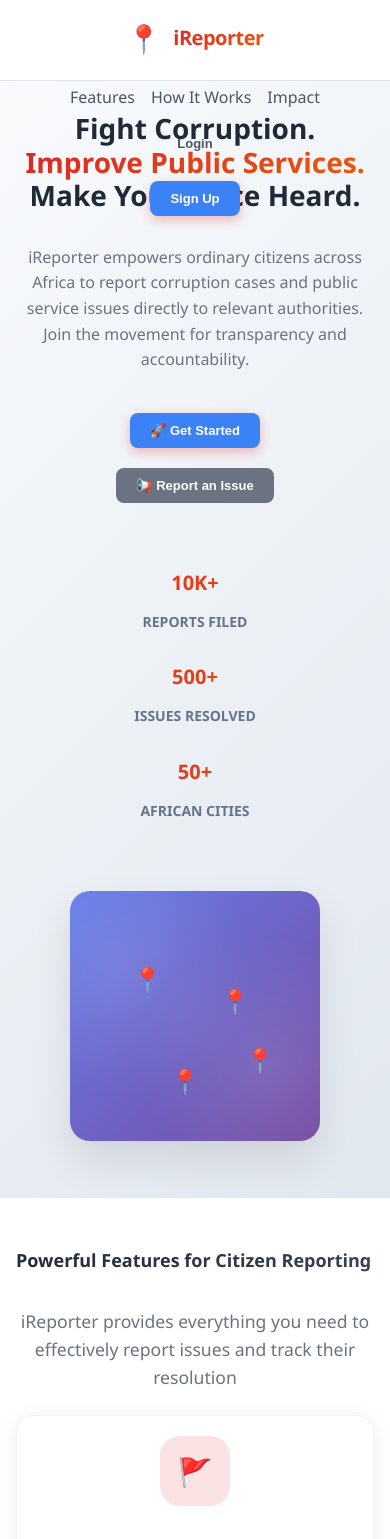
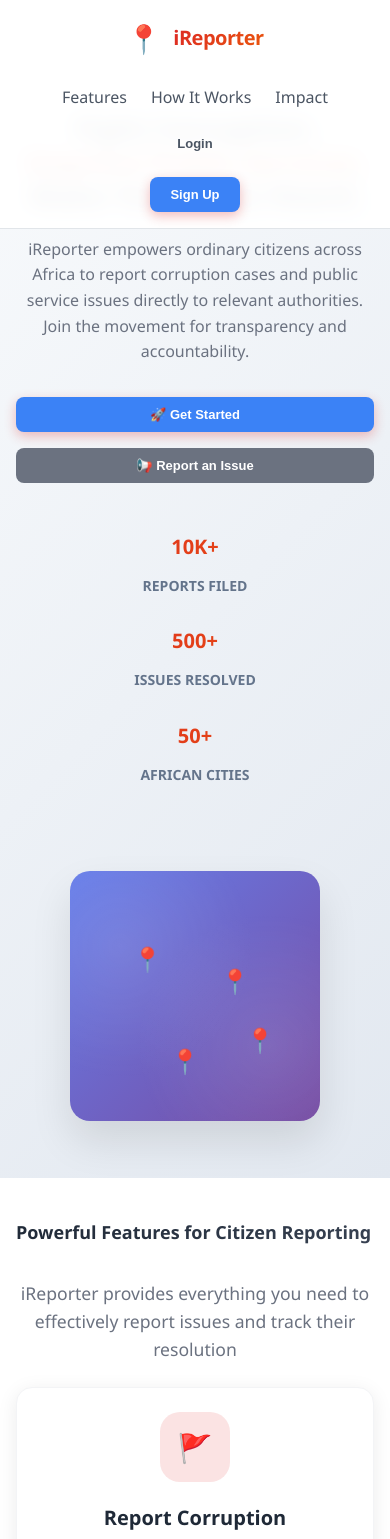
Before and after one commit to mabivan/ireporterapp, a React (Create React App) app: page / in a window 390 px wide. Shown: the top 1539 px of the page. Built offline with nearby package versions, Linux system fonts and the light colour scheme.

Commit message:
completionId: cgen-f98fb987bae342cabdd41f10cfff11d7
cgen-f98fb987bae342cabdd41f10cfff11d7

```diff
--- a/src/components/FeaturesSection/FeaturesSection.css
+++ b/src/components/FeaturesSection/FeaturesSection.css
@@ -108,15 +108,47 @@
 /* Responsive Design */
 @media (max-width: 768px) {
   .features-section {
-    padding: 3rem 0;
+    padding: 3.5rem 0;
+  }
+
+  .section-header {
+    margin-bottom: 2.5rem;
   }
 
   .section-title {
     font-size: 2rem;
+    margin-bottom: 1rem;
   }
 
   .section-subtitle {
     font-size: 1.1rem;
+  }
+
+  .features-grid {
+    grid-template-columns: 1fr;
+    gap: 2rem;
+  }
+
+  .feature-card {
+    padding: 1.75rem;
+  }
+
+  .feature-icon {
+    width: 70px;
+    height: 70px;
+    font-size: 1.75rem;
+    margin-bottom: 1.25rem;
+  }
+
+  .features-cta {
+    padding: 2.5rem 1.75rem;
+    margin-top: 0;
+  }
+}
+
+@media (max-width: 480px) {
+  .features-section {
+    padding: 2.5rem 0;
   }
 
   .features-grid {
@@ -128,24 +160,8 @@
     padding: 1.5rem;
   }
 
-  .feature-icon {
-    width: 70px;
-    height: 70px;
-    font-size: 1.75rem;
-  }
-}
-
-@media (max-width: 480px) {
-  .features-grid {
-    grid-template-columns: 1fr;
-  }
-
-  .feature-card {
-    padding: 1.25rem;
-  }
-
   .features-cta {
-    padding: 2rem 1rem;
+    padding: 2rem 1.25rem;
   }
 
   .features-cta h3 {
--- a/src/components/HeroSection/HeroSection.css
+++ b/src/components/HeroSection/HeroSection.css
@@ -162,11 +162,12 @@
   .hero-content {
     grid-template-columns: 1fr;
     text-align: center;
-    gap: 2rem;
+    gap: 3rem;
   }
 
   .hero-title {
     font-size: 2.5rem;
+    margin-bottom: 1.75rem;
   }
 
   .hero-visual {
@@ -180,17 +181,34 @@
 }
 
 @media (max-width: 768px) {
+  .hero-section {
+    padding: 3.5rem 0;
+    min-height: auto;
+  }
+
   .hero-title {
     font-size: 2rem;
+    margin-bottom: 1.5rem;
+  }
+
+  .hero-subtitle {
+    margin-bottom: 2rem;
   }
 
   .hero-buttons {
     flex-direction: column;
-    align-items: center;
+    align-items: stretch;
+    gap: 1rem;
+    margin-bottom: 3rem;
+  }
+
+  .hero-buttons .btn {
+    width: 100%;
   }
 
   .hero-stats {
-    justify-content: center;
+    justify-content: space-around;
+    gap: 1.5rem;
   }
 
   .floating-card {
--- a/src/pages/Landing/Landing.css
+++ b/src/pages/Landing/Landing.css
@@ -263,15 +263,17 @@ main {
     flex-direction: column;
     gap: 1rem;
     padding: 1rem 0;
+    height: auto;
   }
 
   .nav-links {
-    gap: 1rem;
+    gap: 1.5rem;
   }
 
   .auth-buttons {
     flex-direction: column;
     width: 100%;
+    gap: 1rem;
   }
 
   .auth-buttons .btn {
@@ -280,12 +282,13 @@ main {
 
   .footer-content {
     grid-template-columns: 1fr;
-    gap: 2rem;
+    gap: 2.5rem;
   }
 
   .cta-buttons {
     flex-direction: column;
     align-items: center;
+    gap: 1rem;
   }
 
   .cta-content h2 {
@@ -293,7 +296,7 @@ main {
   }
 
   .container {
-    padding: 0 15px;
+    padding: 0 1.25rem;
   }
 }
 
```
